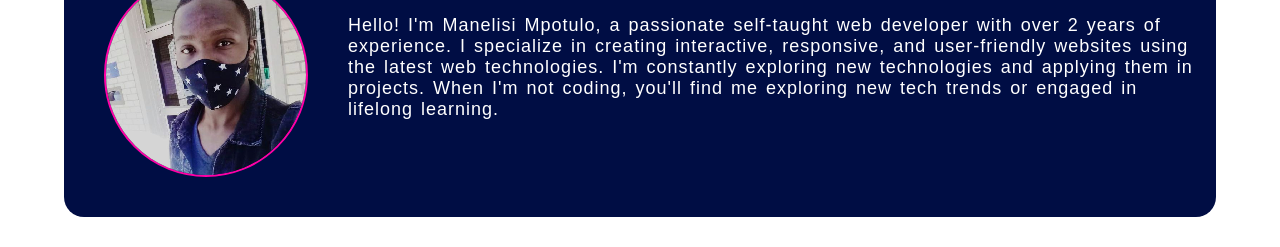
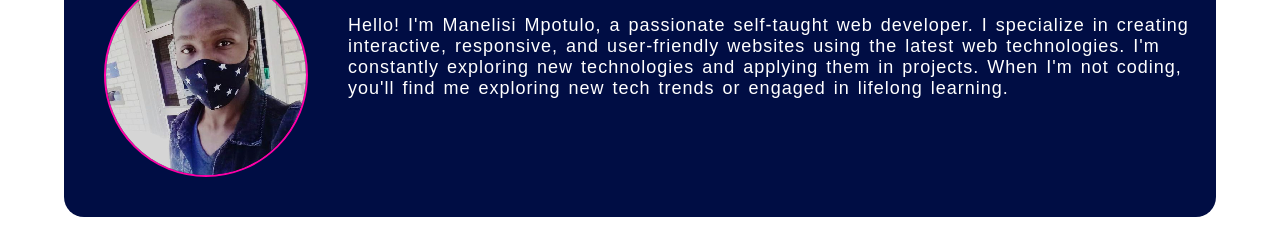
Before and after one commit to mmpotulo28/simple-website, a plain HTML site: page index.html in a window 1280 px wide. Shown: the part 152-399 px from the top of the page. Drawn offline with Linux system fonts and the light colour scheme.

Commit message:
about info update

```diff
--- a/assets/css/style.css
+++ b/assets/css/style.css
@@ -389,6 +389,7 @@ section {
  font-size: 17px;
  text-decoration: none;
  text-wrap: nowrap;
+ width: fit-content;
 }
 
 .contact-card .social-media-content a:hover {
--- a/index.html
+++ b/index.html
@@ -41,8 +41,7 @@
       <h1 class="about-heading section-heading">Manelisi Mpotulo</h1>
       <div class="about-content">
        <p>
-        Hello! I'm Manelisi Mpotulo, a passionate self-taught web developer with
-        over 2 years of experience. I specialize in creating interactive,
+        Hello! I'm Manelisi Mpotulo, a passionate self-taught web developer. I specialize in creating interactive,
         responsive, and user-friendly websites using the latest web
         technologies. I'm constantly exploring new technologies and applying
         them in projects. When I'm not coding, you'll find me exploring new tech
```
